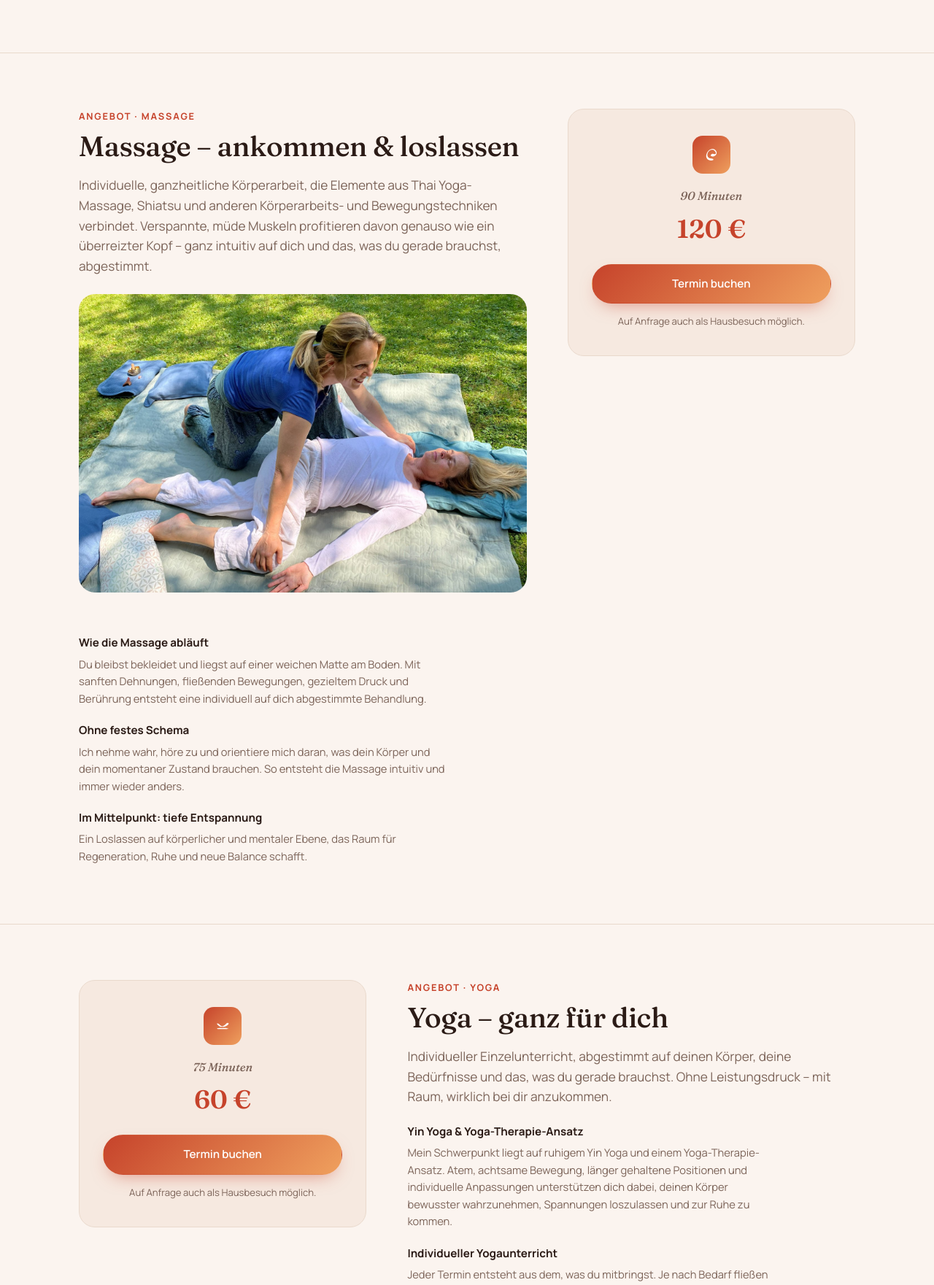
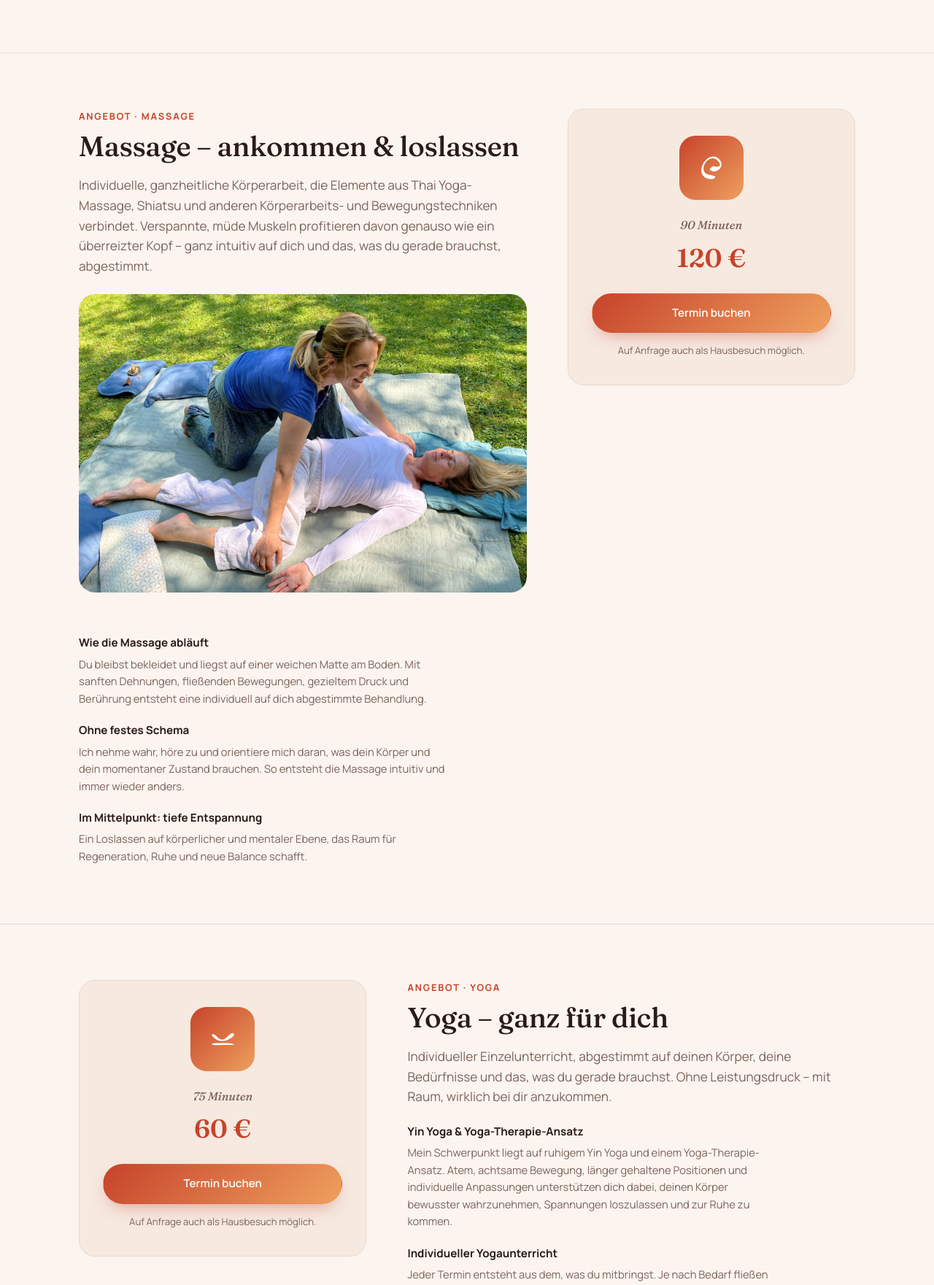
Before and after one commit to LagOHM/lagohm-website, a PHP site: page / in a window 1280 px wide. Shown: the part 1930-3691 px from the top of the page at 73% size. Run offline with PHP 8.4, Linux system fonts and the light colour scheme.

Commit message:
Enlarge Massage/Yoga icon badges in booking panels
Co-Authored-By: Claude Sonnet 5 <noreply@anthropic.com>

```diff
--- a/css/style.css
+++ b/css/style.css
@@ -193,12 +193,12 @@ a{ color: inherit; text-decoration: none; }
   position: sticky; top: 96px;
 }
 .service-panel-icon-badge{
-  width:52px; height:52px; border-radius:14px;
+  width:88px; height:88px; border-radius:22px;
   background: var(--grad);
   display:flex; align-items:center; justify-content:center;
-  margin: 0 auto 18px;
+  margin: 0 auto 22px;
 }
-.service-panel-icon{ width:24px; height:24px; display:block; }
+.service-panel-icon{ width:46px; height:46px; display:block; }
 .service-panel-time{
   font-family: var(--serif); font-style: italic; color: var(--ink-soft);
   font-size:1rem; margin-bottom: 4px;
```
